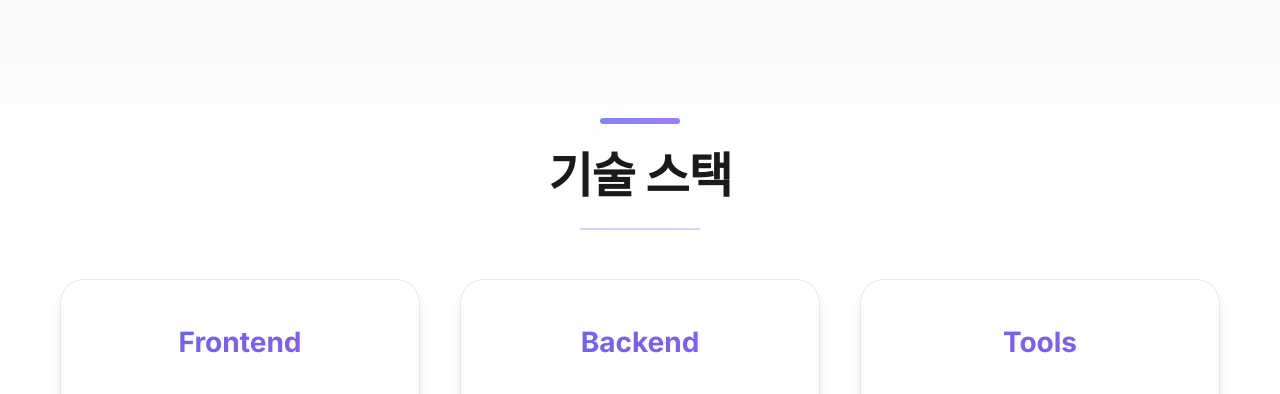
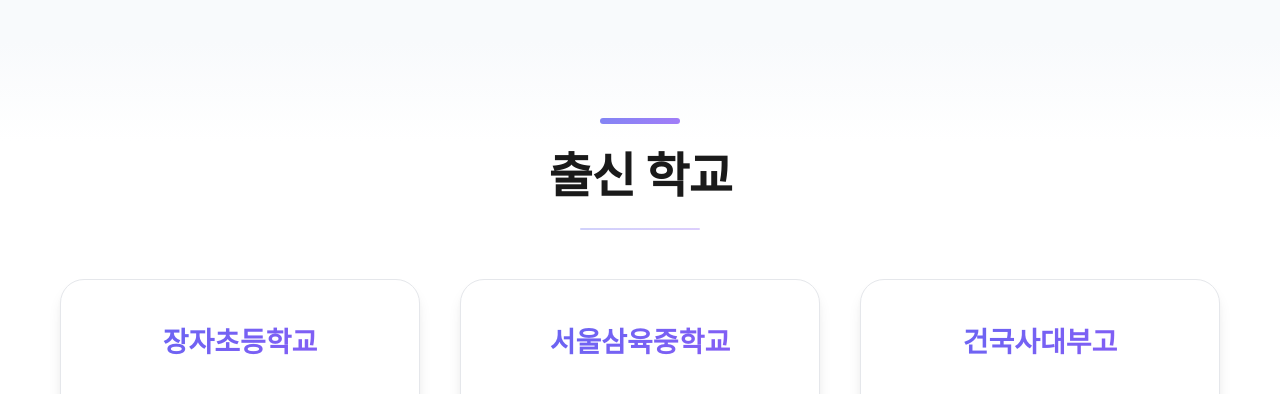
Before and after one commit to taewon-1225/portpolio, a plain HTML site: page index.html in a window 1280 px wide. Shown: the part 1580-1974 px from the top of the page. Drawn offline with Linux system fonts and the light colour scheme.

Commit message:
프로그램 초기 세팅 수정 3

```diff
--- a/index.html
+++ b/index.html
@@ -116,10 +116,10 @@
     <!-- 기술 스택 섹션 -->
     <section id="skills" class="skills">
         <div class="container">
-            <h2 class="section-title">기술 스택</h2>
+            <h2 class="section-title">출신 학교</h2>
             <div class="skills-grid">
                 <div class="skill-category">
-                    <h3>Frontend</h3>
+                    <h3>장자초등학교</h3>
                     <div class="skill-items">
                         <div class="skill-item">
                             <i class="fab fa-html5"></i>
@@ -140,7 +140,7 @@
                     </div>
                 </div>
                 <div class="skill-category">
-                    <h3>Backend</h3>
+                    <h3>서울삼육중학교</h3>
                     <div class="skill-items">
                         <div class="skill-item">
                             <i class="fab fa-node-js"></i>
@@ -161,7 +161,7 @@
                     </div>
                 </div>
                 <div class="skill-category">
-                    <h3>Tools</h3>
+                    <h3>건국사대부고</h3>
                     <div class="skill-items">
                         <div class="skill-item">
                             <i class="fab fa-git-alt"></i>
```
